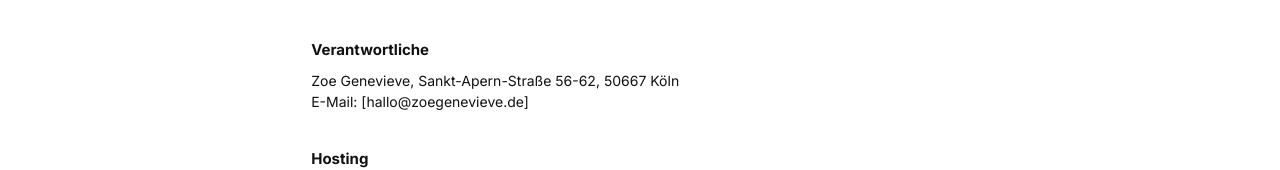
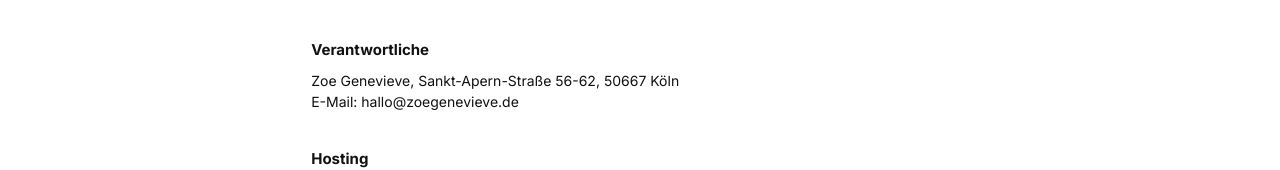
Before and after one commit to paulinadoenne/zoe-genevieve, a Next.js app: page /datenschutz in a window 1280 px wide. Shown: the part 151-321 px from the top of the page. Built offline with nearby package versions, Linux system fonts and the light colour scheme.

Commit message:
E-Mail Adresse hallo@zoegenevieve.de eingetragen
Co-Authored-By: Claude Opus 5.5 <noreply@anthropic.com>
Claude-Session: https://claude.ai/code/session_01SoTQ1TzqPdbSqo4BEbW49f

```diff
--- a/app/page.tsx
+++ b/app/page.tsx
@@ -191,7 +191,7 @@ export default function Home() {
                   <IconWhatsApp />
                 </a>
                 <a
-                  href={`mailto:${person.email.replace(/[[\]]/g, "")}`}
+                  href={`mailto:${person.email}`}
                   aria-label="E-Mail"
                 >
                   <IconMail />
--- a/lib/content.ts
+++ b/lib/content.ts
@@ -14,7 +14,7 @@ export const person = {
   whatsappLink: "https://wa.me/49000000000",
   instagram: "@zoegenevieve.hair",
   instagramLink: "https://instagram.com/zoegenevieve.hair",
-  email: "[hallo@zoegenevieve.de]",
+  email: "hallo@zoegenevieve.de",
   // Link zum Buchungstool (z. B. Treatwell, Planity, Shore). Leer lassen,
   // dann zeigt die Seite nur Telefon und WhatsApp.
   buchungsLink: "https://www.planity.com/de-DE/zoe-genevieve-hair-50667-koln",
```
